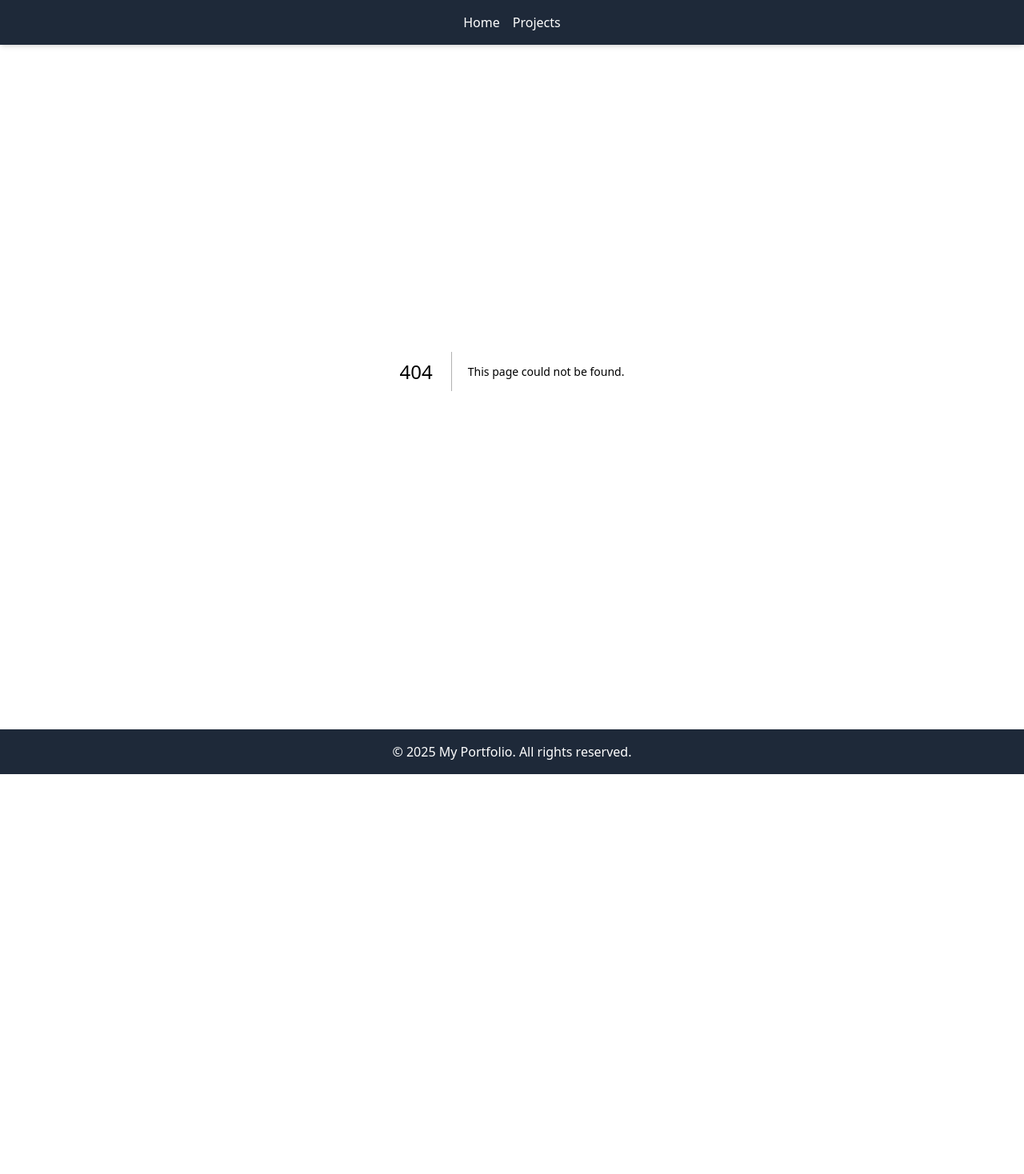
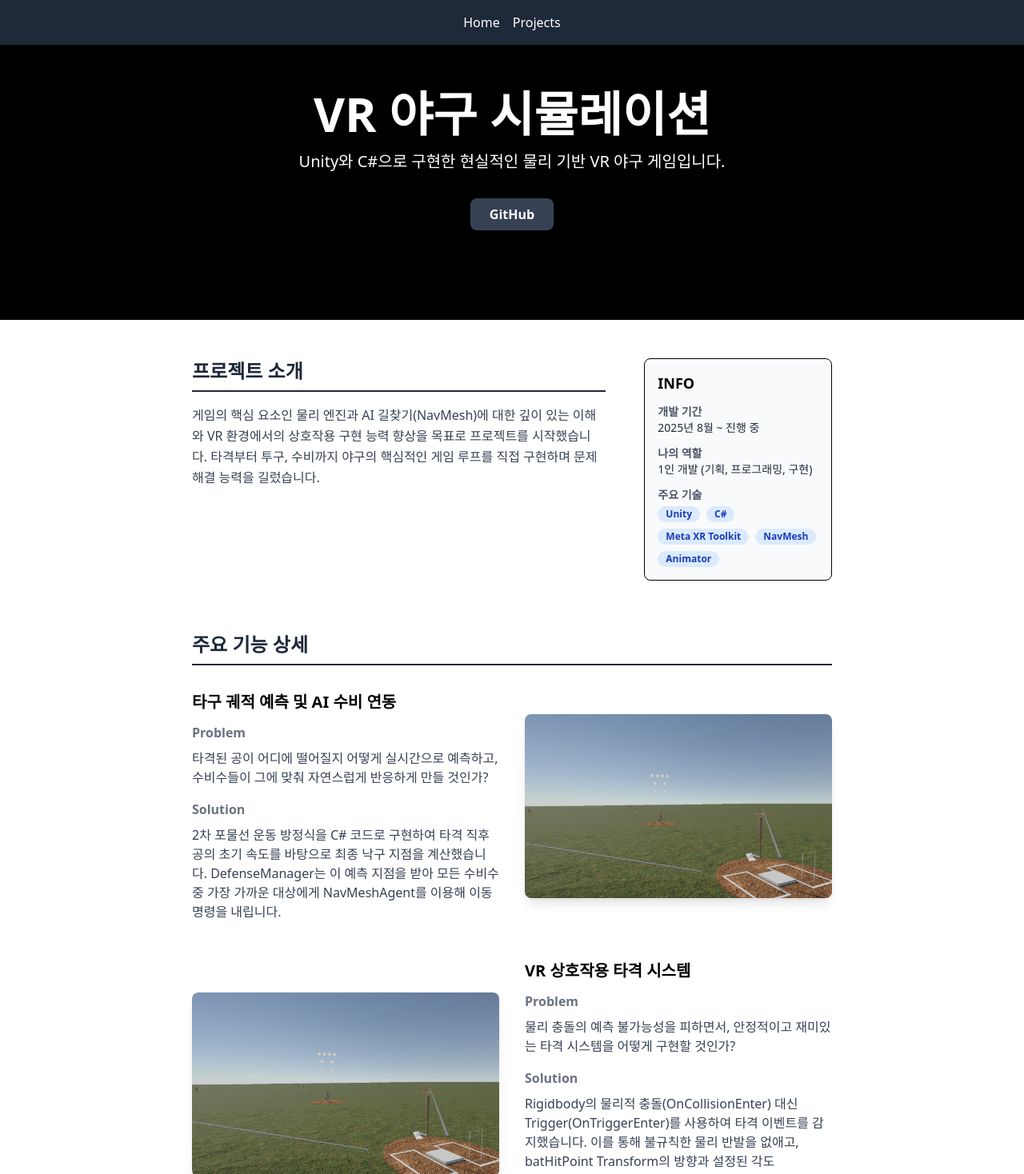
Before and after one commit to Troutverse/TroutVerse, a Next.js app: page /projects/1 in a window 1280 px wide. Before the commit this address had no page. Shown: the top 1468 px of the page at 80% size. Before the commit the page ends 968 px from the top, so only its background shows below. Built offline with nearby package versions, Linux system fonts and the light colour scheme.

Commit message:
[FEAT] Project Page Post Add

```diff
--- a/app/layout.tsx
+++ b/app/layout.tsx
@@ -13,7 +13,7 @@ export default function RootLayout({ children }: { children: ReactNode }) {
     <html lang="en">
       <body>
         <Navbar />
-        <main className="max-w-4xl mx-auto p-4 pt-16">{children}</main>
+        <main className="">{children}</main>
         <Footer />
       </body>
     </html>
--- /dev/null
+++ b/app/projects/[slug]/page.tsx
@@ -0,0 +1,98 @@
+import { projectsData, Project } from '@/components/ProjectData';
+import Image from 'next/image';
+import Link from 'next/link';
+
+export default function ProjectDetailPage() {
+
+  const project = projectsData.find((p) => p.slug === "vr-baseball-simulation");
+  if (!project) return <div className="text-center mt-20">Non</div>;
+
+  return (
+    <article className="bg-white">
+      <header className="relative h-[50vh] w-full">
+        <Image
+          src={project.heroImage}
+          alt={`${project.title} 대표 이미지`}
+          fill
+          className="object-cover"
+          priority
+        />
+        <div className="absolute inset-0 bg-black bg-opacity-50 flex flex-col justify-center items-center text-white text-center p-4">
+          <h1 className="text-4xl md:text-6xl font-extrabold">{project.title}</h1>
+          <p className="mt-4 text-lg md:text-xl max-w-2xl">{project.description}</p>
+          <div className="mt-8 flex gap-4">
+            {project.githubUrl && (
+              <Link href={project.githubUrl} target="_blank" className="bg-gray-700 hover:bg-gray-600 text-white font-bold py-2 px-6 rounded-lg transition-colors">
+                GitHub
+              </Link>
+            )}
+            {project.demoUrl && (
+              <Link href={project.demoUrl} target="_blank" className="bg-blue-600 hover:bg-blue-500 text-white font-bold py-2 px-6 rounded-lg transition-colors">
+                Play Demo
+              </Link>
+            )}
+          </div>
+        </div>
+      </header>
+      <main className="max-w-4xl mx-auto p-6 md:p-12">
+        <section className="grid md:grid-cols-3 gap-12 mb-16">
+          <div className="md:col-span-2">
+            <h2 className="text-2xl font-bold text-gray-800 mb-4 border-b-2 pb-2">프로젝트 소개</h2>
+            <p className="text-gray-700 leading-relaxed">{project.longDescription}</p>
+          </div>
+          <aside>
+            <div className="border p-4 rounded-lg bg-gray-50">
+              <h3 className="font-bold text-lg mb-3">INFO</h3>
+              <div className="text-sm space-y-3">
+                <div>
+                  <h4 className="font-semibold text-gray-600">개발 기간</h4>
+                  <p className="text-gray-800">{project.date}</p>
+                </div>
+                <div>
+                  <h4 className="font-semibold text-gray-600">나의 역할</h4>
+                  <p className="text-gray-800">{project.role}</p>
+                </div>
+                <div>
+                  <h4 className="font-semibold text-gray-600">주요 기술</h4>
+                  <ul className="flex flex-wrap gap-2 mt-1">
+                    {project.techStack.map(tech => (
+                      <li key={tech} className="bg-blue-100 text-blue-800 text-xs font-semibold px-2.5 py-0.5 rounded-full">{tech}</li>
+                    ))}
+                  </ul>
+                </div>
+              </div>
+            </div>
+          </aside>
+        </section>
+
+        <section className="mb-16">
+          <h2 className="text-2xl font-bold text-gray-800 mb-8 border-b-2 pb-2">주요 기능 상세</h2>
+          <div className="space-y-12">
+            {project.featureDetails.map((feature, index) => (
+              <div key={index} className="grid md:grid-cols-2 gap-8 items-center">
+                <div className={index % 2 === 0 ? 'md:order-1' : 'md:order-2'}>
+                  <h3 className="text-xl font-bold mb-3">{feature.title}</h3>
+                  <p className="font-semibold text-gray-500 mb-2">Problem</p>
+                  <p className="text-gray-700 mb-4">{feature.problem}</p>
+                  <p className="font-semibold text-gray-500 mb-2">Solution</p>
+                  <p className="text-gray-700">{feature.solution}</p>
+                </div>
+                <div className={index % 2 === 0 ? 'md:order-2' : 'md:order-1'}>
+                  <Image src={feature.image} alt={feature.title} width={500} height={300} className="rounded-lg shadow-lg w-full" />
+                </div>
+              </div>
+            ))}
+          </div>
+        </section>
+
+        <section>
+          <h2 className="text-2xl font-bold text-gray-800 mb-4 border-b-2 pb-2">프로젝트 회고</h2>
+          <div className="bg-gray-50 p-6 rounded-lg">
+            <h3 className="font-semibold text-lg mb-2">배운 점 (What I Learned)</h3>
+            <p className="text-gray-700 leading-relaxed">{project.learnings}</p>
+          </div>
+        </section>
+      </main>
+    </article>
+  );
+}
--- a/components/Navbar.tsx
+++ b/components/Navbar.tsx
@@ -9,7 +9,7 @@ export default function Navbar() {
           <Link href="/">Home</Link>
         </li>
         <li>
-          <Link href="/Projects">Projects</Link>
+          <Link href="/projects">Projects</Link>
         </li>
       </ul>
     </nav>
--- a/components/ProjectData.tsx
+++ b/components/ProjectData.tsx
@@ -4,14 +4,58 @@ export interface Project {
     date: string;
     thumbnail: string;
     description: string;
+    heroImage: string;
+    longDescription: string;
+    role: string;
+    techStack: string[];
+    keyFeatures: string[];
+    githubUrl?: string;
+    demoUrl?: string;
+    featureDetails: {
+        title: string;
+        problem: string;
+        solution: string;
+        image: string;
+        codeSnippet?: string;
+    }[];
+    learnings: string;
 }
 
-export const ProjectDatas: Project[] = [
+
+export const projectsData: Project[] = [
     {
-    slug: "VR-BaseBallSimulation",
-    title: "VR 야구 시뮬레이션",
-    date: "2025-08-00 ~ 2025-00-00",
-    thumbnail: "/VRBaseBallThumnail.png",
-    description: "Unity와 C#으로 구현한 현실적인 물리기반 야구게임 입니다."
+        slug: 'vr-baseball-simulation',
+        title: 'VR 야구 시뮬레이션',
+        date: '2025년 8월 ~ 진행 중',
+        thumbnail: '/VRBaseBallThumnail.png',
+        description: 'Unity와 C#으로 구현한 현실적인 물리 기반 VR 야구 게임입니다.',
+        heroImage: '/VRBaseBallThumnail.png',
+        longDescription: '게임의 핵심 요소인 물리 엔진과 AI 길찾기(NavMesh)에 대한 깊이 있는 이해와 VR 환경에서의 상호작용 구현 능력 향상을 목표로 프로젝트를 시작했습니다. 타격부터 투구, 수비까지 야구의 핵심적인 게임 루프를 직접 구현하며 문제 해결 능력을 길렀습니다.',
+        role: '1인 개발 (기획, 프로그래밍, 구현)',
+        techStack: ['Unity', 'C#', 'Meta XR Toolkit', 'NavMesh', 'Animator'],
+        keyFeatures: [
+            '물리 공식 기반 실시간 타구 궤적 예측',
+            'NavMesh를 활용한 AI 수비수 자동 이동',
+            'LayerMask를 이용한 정교한 페어/파울 판정',
+            'VR 컨트롤러 기반의 상호작용 타격 시스템',
+        ],
+        githubUrl: 'https://github.com/Troutverse/Cometria',
+        featureDetails: [
+            {
+                title: '타구 궤적 예측 및 AI 수비 연동',
+                problem: '타격된 공이 어디에 떨어질지 어떻게 실시간으로 예측하고, 수비수들이 그에 맞춰 자연스럽게 반응하게 만들 것인가?',
+                solution: '2차 포물선 운동 방정식을 C# 코드로 구현하여 타격 직후 공의 초기 속도를 바탕으로 최종 낙구 지점을 계산했습니다. DefenseManager는 이 예측 지점을 받아 모든 수비수 중 가장 가까운 대상에게 NavMeshAgent를 이용해 이동 명령을 내립니다.',
+                image: '/VRBaseBallThumnail.png',
+                codeSnippet: `ss`
+            },
+            {
+                title: 'VR 상호작용 타격 시스템',
+                problem: '물리 충돌의 예측 불가능성을 피하면서, 안정적이고 재미있는 타격 시스템을 어떻게 구현할 것인가?',
+                solution: 'Rigidbody의 물리적 충돌(OnCollisionEnter) 대신 Trigger(OnTriggerEnter)를 사용하여 타격 이벤트를 감지했습니다. 이를 통해 불규칙한 물리 반발을 없애고, batHitPoint Transform의 방향과 설정된 각도(upWardAngle)를 조합하여 100% 의도한 방향으로 공을 날려 보낼 수 있었습니다.',
+                image: '/VRBaseBallThumnail.png',
+            }
+        ],
+        learnings: '이번 프로젝트를 통해 유니티의 NavMesh 시스템에 대한 깊이 있는 이해와 함께, 복잡한 게임 상태를 관리하는 매니저 클래스 설계의 중요성을 깨달았습니다. 특히 Raycast의 LayerMask와 Layer Index의 차이점을 디버깅하며 해결했던 경험은 물리 기반 상호작용 구현에 대한 자신감을 높여주었습니다.',
     },
-]
+
+];
--- a/components/Skill.tsx
+++ b/components/Skill.tsx
@@ -37,7 +37,6 @@ const skills = [
 export default function Skill() {
   return (
     <section className="max-w-5xl mx-auto p-6">
-      <div className="text-4xl font-bold mb-8 text-center text-blue-700">Skills</div>
       {skills.map((category) => (
         <div key={category.category} className="mb-10">
           <h2 className="text-2xl font-semibold mb-4">{category.category}</h2>
--- a/package.json
+++ b/package.json
@@ -17,9 +17,9 @@
     "framer-motion": "^12.15.0",
     "lucide-react": "^0.511.0",
     "modal": "^0.3.5",
-    "next": "15.3.2",
-    "react": "^19.0.0",
-    "react-dom": "^19.0.0",
+    "next": "^15.5.3",
+    "react": "^19.1.1",
+    "react-dom": "^19.1.1",
     "react-modal": "^3.16.3",
     "simplex-noise": "^4.0.3",
     "three": "^0.176.0"
```
Also changed, not shown: app/projects/page.tsx (+29 -18 lines), 1 other file (tests, documents, lock files or other folders).
